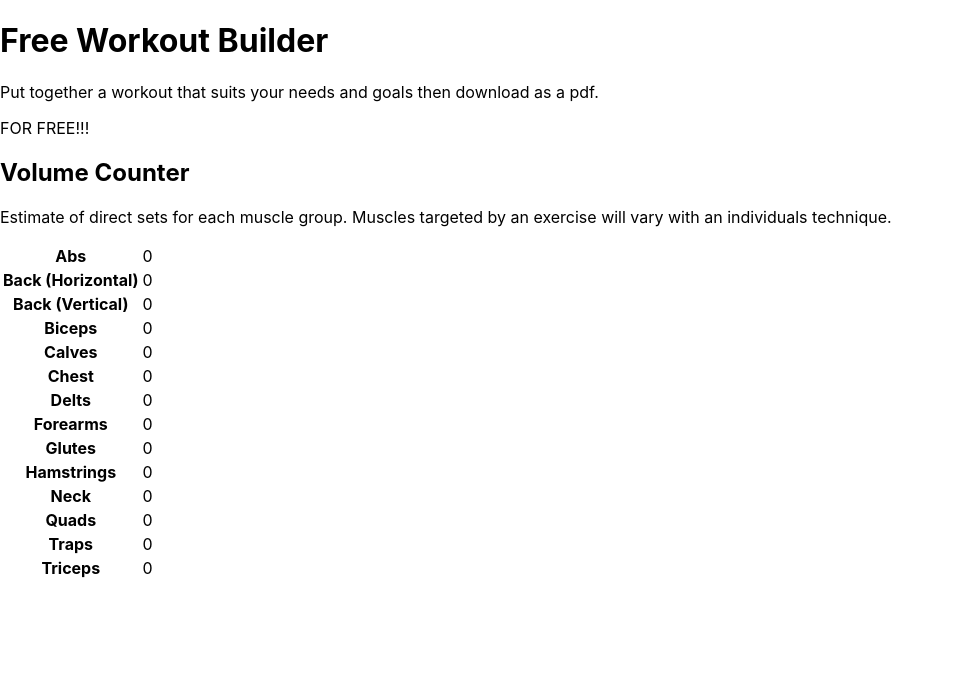
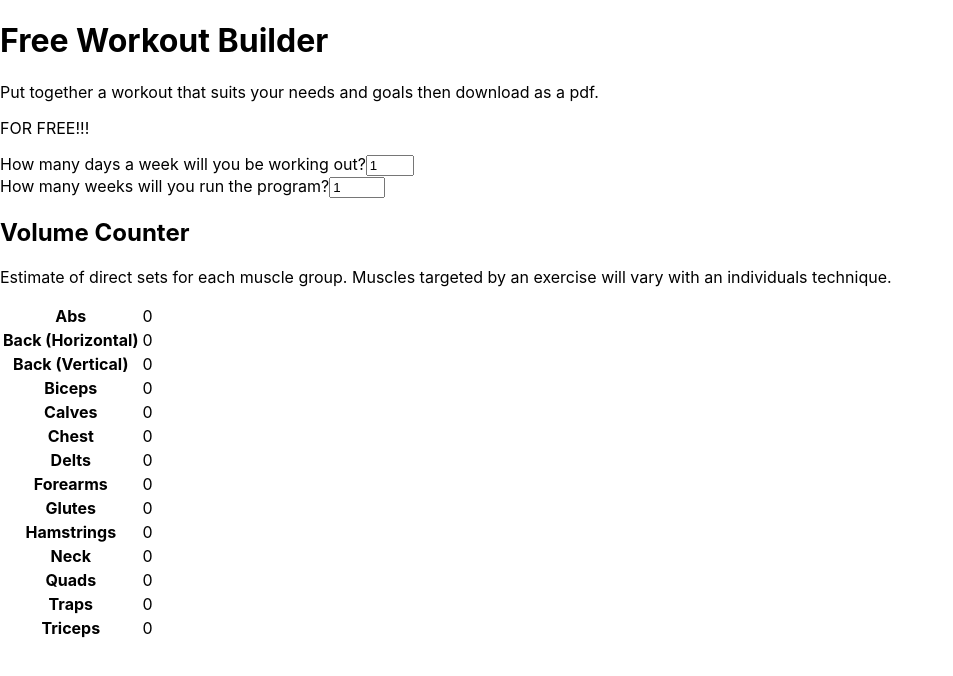
Before and after one commit to amazinglynormal/workout-builder, a React (Create React App) app: page / in a window 1280 px wide. Shown: the top 676 px of the page, without its empty margins (0-953 px from the left). Built offline with nearby package versions, Linux system fonts and the light colour scheme.

Commit message:
Add unstyled <DaysAndWeeksForm> component

```diff
--- a/src/App.tsx
+++ b/src/App.tsx
@@ -2,12 +2,23 @@ import { useState } from "react";
 import Header from "./components/Header";
 import VolumeCounter from "./volumeCounter/VolumeCounter";
 import emptyWorkoutObject from "./utils/emptyWorkoutObject";
+import WorkoutBuilder from "./workoutBuilder/WorkoutBuilder";
+import Workout from "./interfaces/Workout.interface";
 
 function App() {
+  const [numOfWorkoutDays, setNumOfWorkoutDays] = useState(1);
+  const [numOfWeeksToRunProgram, setNumOfWeeksToRunProgram] = useState(1);
   const [workoutInfo, setWorkoutInfo] = useState(emptyWorkoutObject);
   return (
     <div>
       <Header />
+      <WorkoutBuilder
+        workoutInfo={workoutInfo}
+        numOfWorkoutDays={numOfWorkoutDays}
+        numOfWeeksToRunProgram={numOfWeeksToRunProgram}
+        setNumOfWorkoutDays={setNumOfWorkoutDays}
+        setNumOfWeeksToRunProgram={setNumOfWeeksToRunProgram}
+      />
       <VolumeCounter workoutInfo={workoutInfo} />
     </div>
   );
--- /dev/null
+++ b/src/workoutBuilder/DaysAndWeeksForm.tsx
@@ -0,0 +1,60 @@
+import { ChangeEvent, Dispatch, SetStateAction } from "react";
+
+interface Props {
+  days: number;
+  weeks: number;
+  setNumOfWorkoutDays: Dispatch<SetStateAction<number>>;
+  setNumOfWeeksToRunProgram: Dispatch<SetStateAction<number>>;
+}
+
+const DaysAndWeeksForm = ({
+  days,
+  weeks,
+  setNumOfWorkoutDays,
+  setNumOfWeeksToRunProgram,
+}: Props) => {
+  const onChangeHandler = (event: ChangeEvent<HTMLInputElement>) => {
+    const id = event.target.id;
+    const newValue = Number(event.target.value);
+    switch (id) {
+      case "days":
+        setNumOfWorkoutDays(newValue);
+        break;
+      case "weeks":
+        setNumOfWeeksToRunProgram(newValue);
+        break;
+    }
+  };
+  return (
+    <form>
+      <div>
+        <label htmlFor="days">
+          How many days a week will you be working out?
+        </label>
+        <input
+          id="days"
+          name="days"
+          type="number"
+          min="1"
+          max="7"
+          value={days}
+          onChange={onChangeHandler}
+        />
+      </div>
+      <div>
+        <label htmlFor="weeks">How many weeks will you run the program?</label>
+        <input
+          id="weeks"
+          name="weeks"
+          type="number"
+          min="1"
+          max="52"
+          value={weeks}
+          onChange={onChangeHandler}
+        />
+      </div>
+    </form>
+  );
+};
+
+export default DaysAndWeeksForm;
--- /dev/null
+++ b/src/workoutBuilder/WorkoutBuilder.tsx
@@ -0,0 +1,32 @@
+import { Dispatch, SetStateAction } from "react";
+import Workout from "../interfaces/Workout.interface";
+import DaysAndWeeksForm from "./DaysAndWeeksForm";
+
+interface Props {
+  workoutInfo: Workout;
+  numOfWorkoutDays: number;
+  numOfWeeksToRunProgram: number;
+  setNumOfWorkoutDays: Dispatch<SetStateAction<number>>;
+  setNumOfWeeksToRunProgram: Dispatch<SetStateAction<number>>;
+}
+
+const WorkoutBuilder = ({
+  workoutInfo,
+  numOfWorkoutDays,
+  numOfWeeksToRunProgram,
+  setNumOfWorkoutDays,
+  setNumOfWeeksToRunProgram,
+}: Props) => {
+  return (
+    <div>
+      <DaysAndWeeksForm
+        days={numOfWorkoutDays}
+        weeks={numOfWeeksToRunProgram}
+        setNumOfWorkoutDays={setNumOfWorkoutDays}
+        setNumOfWeeksToRunProgram={setNumOfWeeksToRunProgram}
+      />
+    </div>
+  );
+};
+
+export default WorkoutBuilder;
```
